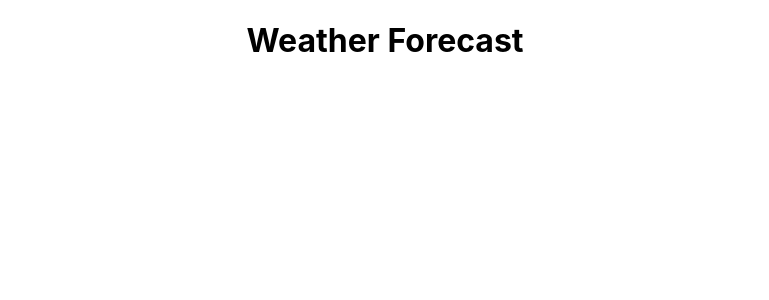
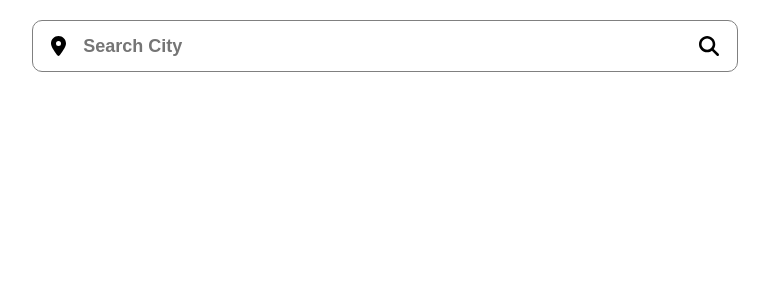
Before and after one commit to SanketThombre/Weather-Forecast, a React (Create React App) app: page / in a window 1280 px wide. Shown: the top 300 px of the page, without its empty margins (255-1024 px from the left). Built offline with nearby package versions, Linux system fonts and the light colour scheme.

Commit message:
Search box added

```diff
--- a/package.json
+++ b/package.json
@@ -3,12 +3,16 @@
   "version": "0.1.0",
   "private": true,
   "dependencies": {
+    "@fortawesome/free-regular-svg-icons": "^6.1.1",
+    "@fortawesome/free-solid-svg-icons": "^6.1.1",
+    "@fortawesome/react-fontawesome": "^0.1.18",
     "@testing-library/jest-dom": "^5.16.4",
     "@testing-library/react": "^13.3.0",
     "@testing-library/user-event": "^13.5.0",
     "react": "^18.2.0",
     "react-dom": "^18.2.0",
     "react-scripts": "5.0.1",
+    "styled-components": "^5.3.5",
     "web-vitals": "^2.1.4"
   },
   "scripts": {
--- a/src/App.js
+++ b/src/App.js
@@ -1,10 +1,10 @@
 import logo from './logo.svg';
 import './App.css';
-
+import {Search} from './Components/Search'
 function App() {
   return (
     <div className="App">
-      <h1>Weather Forecast</h1>
+     <Search/>
     </div>
   );
 }
--- /dev/null
+++ b/src/Components/Search.jsx
@@ -0,0 +1,34 @@
+import {FontAwesomeIcon} from "@fortawesome/react-fontawesome"
+import { faLocationDot,faMagnifyingGlass } from "@fortawesome/free-solid-svg-icons"
+import styled from "styled-components";
+
+const SearchBox = styled.div`
+width:55%;
+height:50px;
+border: 0.5px solid gray;
+margin : 20px auto;
+display:flex;
+align-items:center;
+justify-content:center;
+gap :15px;
+border-radius : 10px;
+`
+const Input = styled.input`
+width:85%;
+height:97%;
+outline:none;
+border:0px;
+font-size:18px;
+font-weight:bold;
+`
+export const Search = () => {
+    return (
+        <SearchBox>
+            <div style={{fontSize:"20px"}}>
+                <FontAwesomeIcon icon={faLocationDot} />
+                </div>
+            <Input type="string" placeholder="Search City" />
+            <FontAwesomeIcon style={{fontSize:"20px"}} icon={faMagnifyingGlass} />
+        </SearchBox>
+    )
+}
```
Also changed, not shown: 1 other file (tests, documents, lock files or other folders).
